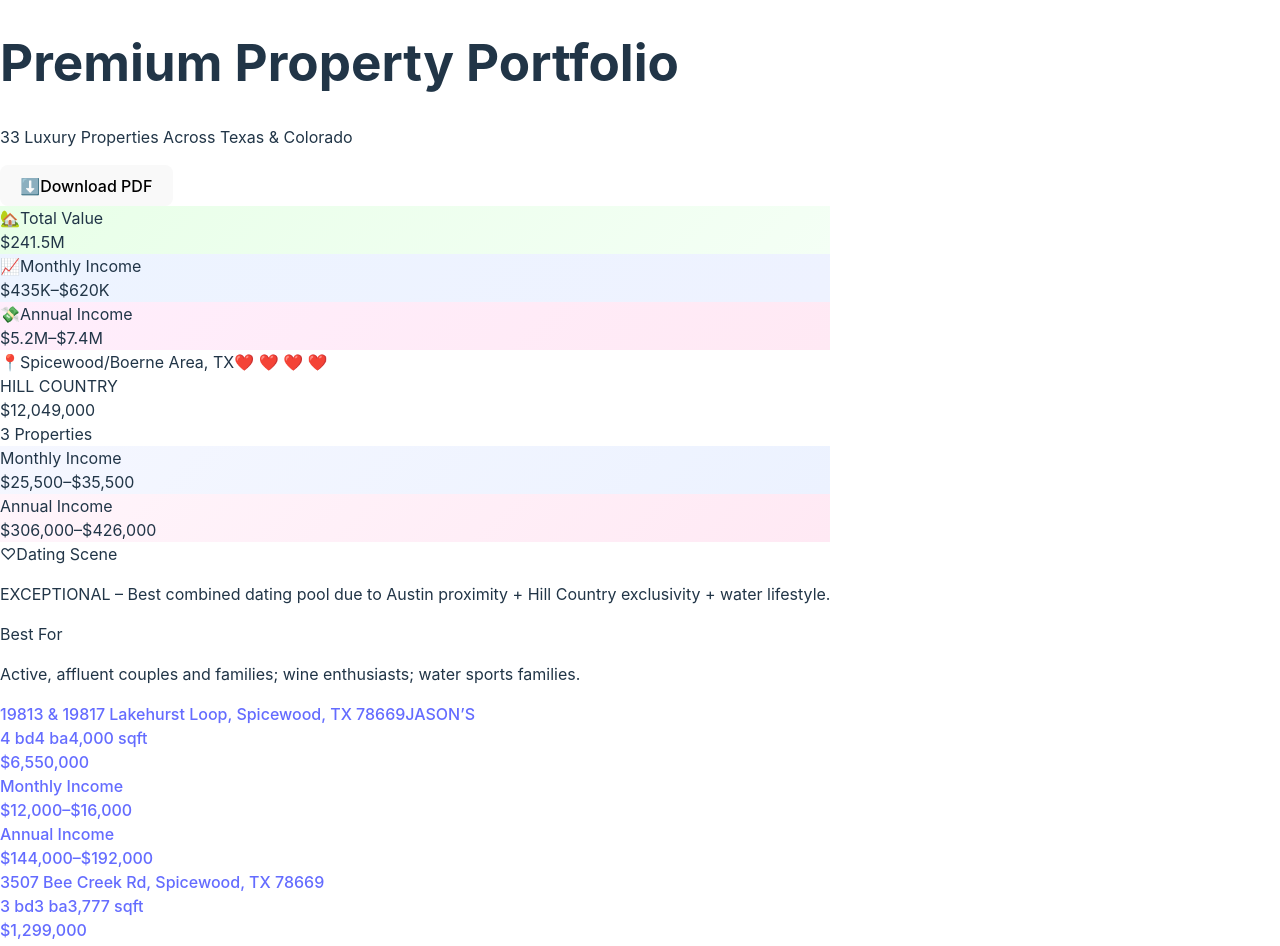
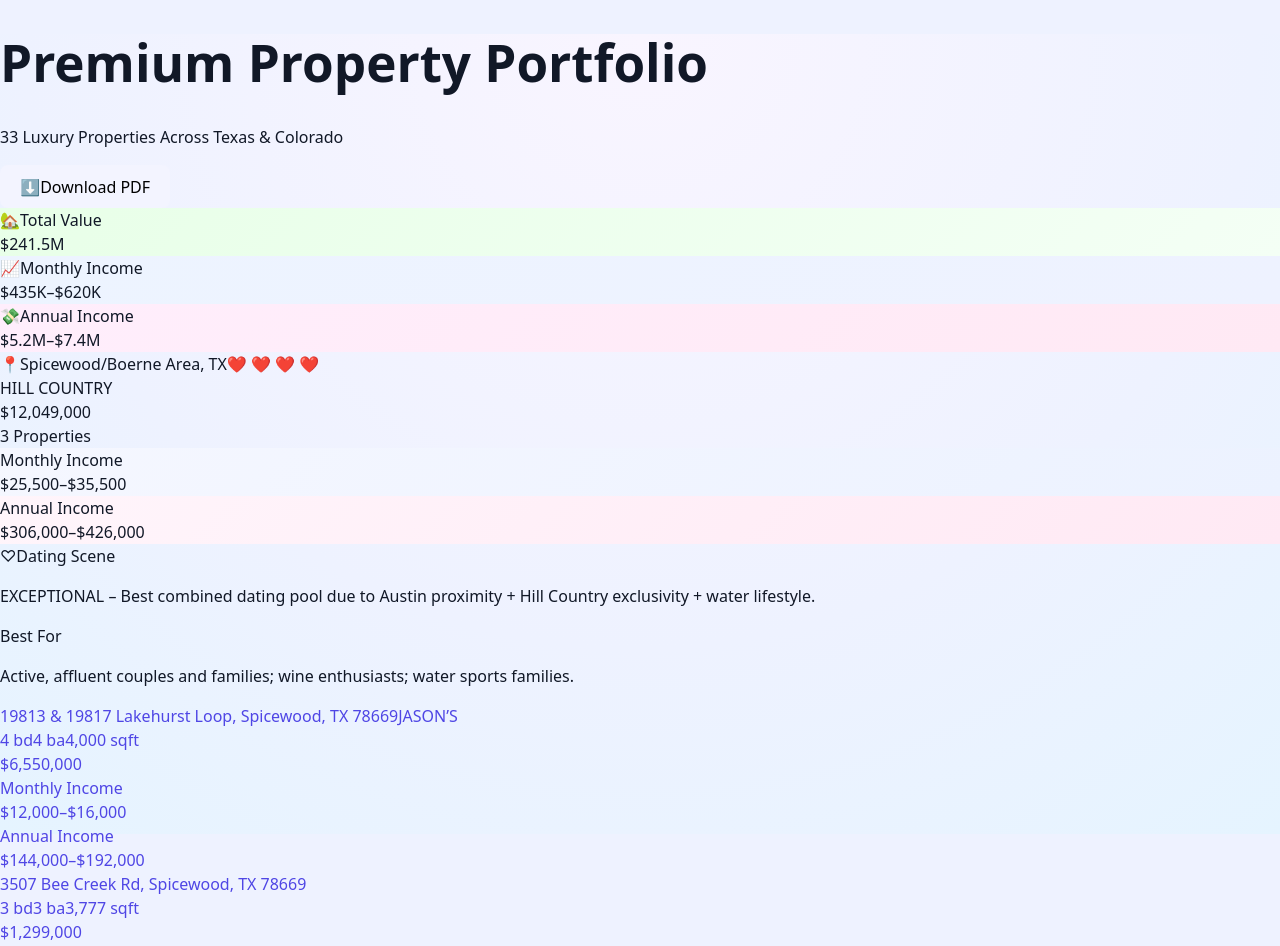
Before and after one commit to jleeyae/portfolio, a React (Vite) app: page / in a window 1280 px wide. Shown: the top 946 px of the page. Built offline with nearby package versions, Linux system fonts and the light colour scheme.

Commit message:
git status git add src/index.css src/PropertyPortfolio.jsx git commit -m "Polish premium portfolio layout and styles" git push origin main

```diff
--- a/src/index.css
+++ b/src/index.css
@@ -1,11 +1,12 @@
 :root {
-	font-family: Inter, system-ui, Avenir, Helvetica, Arial, sans-serif;
+  font-family: system-ui, -apple-system, BlinkMacSystemFont, 'SF Pro Text', Inter, Avenir, Helvetica, Arial, sans-serif;
   line-height: 1.5;
   font-weight: 400;
 
-	color-scheme: light dark;
-	color: rgba(255, 255, 255, 0.87);
-	background-color: #242424;
+  /* Force light theme */
+  color-scheme: light;
+  color: #111827;
+  background-color: #eef2ff;
 
   font-synthesis: none;
   text-rendering: optimizeLegibility;
@@ -13,27 +14,41 @@
   -moz-osx-font-smoothing: grayscale;
 }
 
-a {
-	font-weight: 500;
-	color: #646cff;
-	text-decoration: inherit;
-}
-a:hover {
-	color: #535bf2;
+html,
+body,
+#root {
+  height: 100%;
 }
 
 body {
   margin: 0;
-	display: flex;
-	place-items: center;
   min-width: 320px;
   min-height: 100vh;
+  display: block;              /* let .ppp-page handle centering */
+  background: radial-gradient(circle at top, #f9f5ff 0, #eef2ff 60%, #e5f4ff 100%);
+  font-family: system-ui, -apple-system, BlinkMacSystemFont, 'SF Pro Text', Inter, sans-serif;
+  color: #111827;
 }
+
+/* Links */
+
+a {
+  font-weight: 500;
+  color: #4f46e5;
+  text-decoration: none;
+}
+a:hover {
+  color: #4338ca;
+}
+
+/* Headings */
 
 h1 {
   font-size: 3.2em;
   line-height: 1.1;
 }
+
+/* Buttons (base only; portfolio button overrides in its own class) */
 
 button {
   border-radius: 8px;
@@ -42,27 +57,18 @@ button {
   font-size: 1em;
   font-weight: 500;
   font-family: inherit;
-	background-color: #1a1a1a;
+  background-color: #f3f4ff;
   cursor: pointer;
-	transition: border-color 0.25s;
+  transition: border-color 0.25s, background-color 0.25s;
 }
 button:hover {
-	border-color: #646cff;
+  border-color: #6366f1;
+  background-color: #e0e7ff;
 }
 button:focus,
 button:focus-visible {
-	outline: 4px auto -webkit-focus-ring-color;
+  outline: 3px solid #818cf8;
+  outline-offset: 2px;
 }
 
-@media (prefers-color-scheme: light) {
-	:root {
-		color: #213547;
-		background-color: #ffffff;
-	}
-	a:hover {
-		color: #747bff;
-	}
-	button {
-		background-color: #f9f9f9;
-	}
-}
+/* Remove old light/dark media override */
```
Lines whose indentation alone changed are shown as unchanged.
